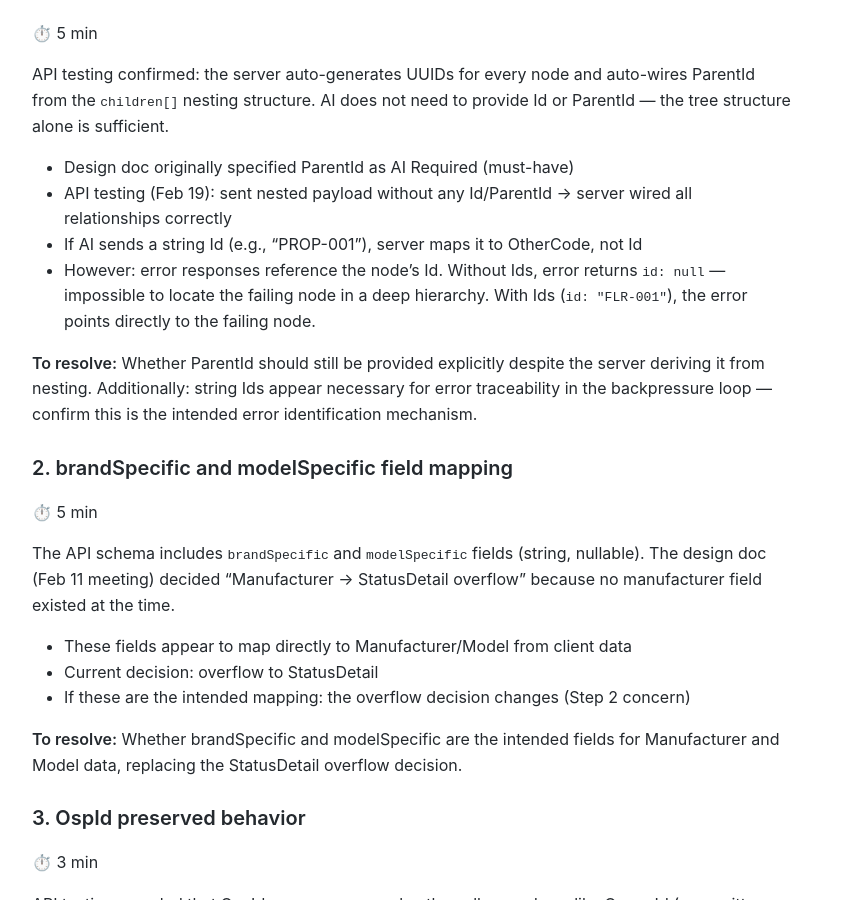
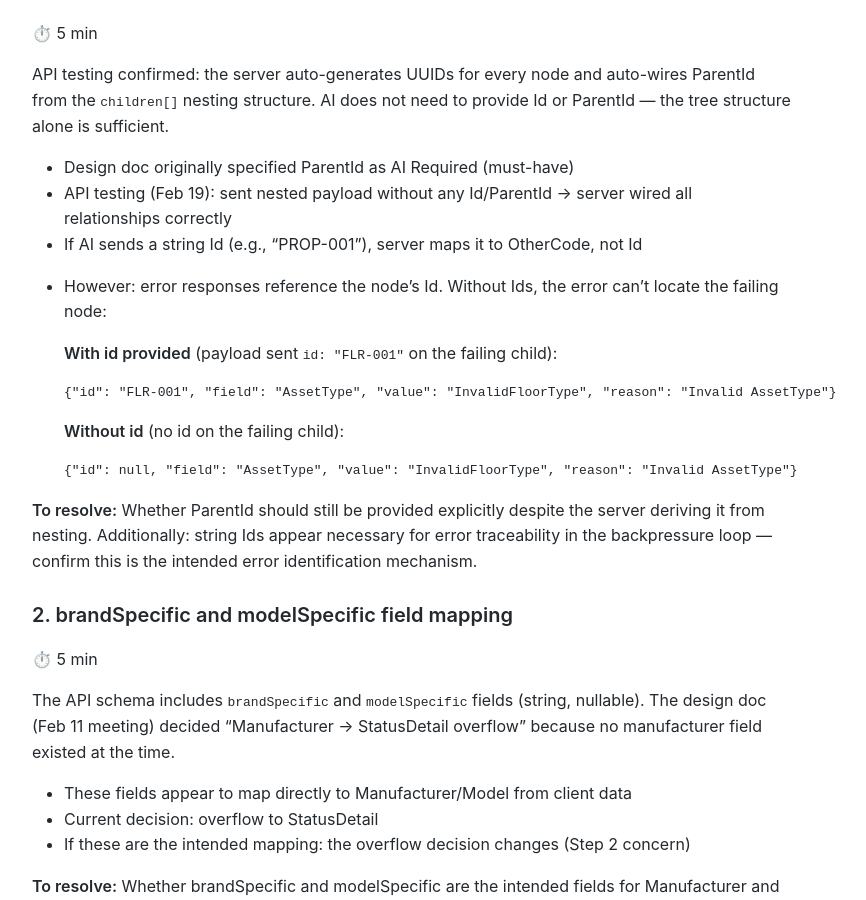
Before and after one commit to MariusWilsch/public-wilsch-ai-pages, a Jekyll site: the page built from project/archibus-fm-assistant/rein-meeting-agenda-api-reconciliation.md, in a window 1280 px wide and 900 px high, scrolled down 831 px. Shown: the whole window, without its empty margins (228-1094 px from the left). Built offline with Jekyll 4.4.1, drawn with Linux system fonts in a browser that asks for light colours; our own code applies the rules of GitHub Pages for plain Markdown files.

Commit message:
Sync from hippocampus 2026-02-19

````diff
--- a/project/archibus-fm-assistant/rein-meeting-agenda-api-reconciliation.md
+++ b/project/archibus-fm-assistant/rein-meeting-agenda-api-reconciliation.md
@@ -29,7 +29,17 @@ API testing confirmed: the server auto-generates UUIDs for every node and auto-w
 - Design doc originally specified ParentId as AI Required (must-have)
 - API testing (Feb 19): sent nested payload without any Id/ParentId → server wired all relationships correctly
 - If AI sends a string Id (e.g., "PROP-001"), server maps it to OtherCode, not Id
-- However: error responses reference the node's Id. Without Ids, error returns `id: null` — impossible to locate the failing node in a deep hierarchy. With Ids (`id: "FLR-001"`), the error points directly to the failing node.
+- However: error responses reference the node's Id. Without Ids, the error can't locate the failing node:
+
+  **With id provided** (payload sent `id: "FLR-001"` on the failing child):
+  ```json
+  {"id": "FLR-001", "field": "AssetType", "value": "InvalidFloorType", "reason": "Invalid AssetType"}
+  ```
+
+  **Without id** (no id on the failing child):
+  ```json
+  {"id": null, "field": "AssetType", "value": "InvalidFloorType", "reason": "Invalid AssetType"}
+  ```
 
 **To resolve:** Whether ParentId should still be provided explicitly despite the server deriving it from nesting. Additionally: string Ids appear necessary for error traceability in the backpressure loop — confirm this is the intended error identification mechanism.
 
````
